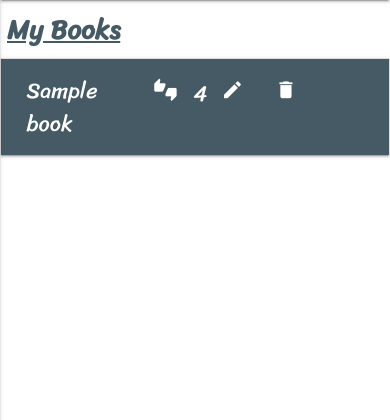
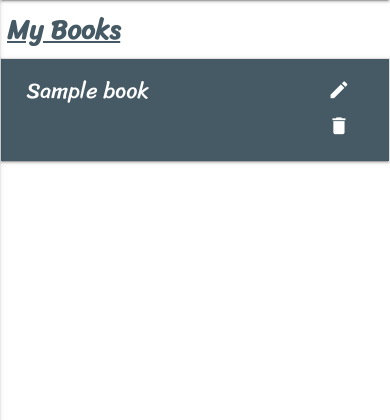
Before and after one commit to WHusssain937/Milestone-Project-3, a Flask app: page / in a window 390 px wide. Shown: the part 230-650 px from the top of the page. Run offline with Flask 2, Linux system fonts and the light colour scheme; a database or web service that is not in the repository returns one stand-in record (values such as "Sample title"); some libraries are stand-ins or nearby versions; some web fonts are replaced.

Commit message:
collapsible now responsive

```diff
--- a/static/css/style.css
+++ b/static/css/style.css
@@ -99,34 +99,24 @@
   background-color: #455a64;
 }
 
-.function-icon {
+.rate {
+    padding-top: 5px;
+    margin-left: 1rem;
+}
+
+.edit-icon {
   color: #fff;
   padding-top: 5px;
-  margin-left: 2.5rem;
 }
 
-@media (max-width: 576px) {
-  .function-icon {
-    margin-left: 0.4rem;
-  }
+.delete-icon {
+  color: #fff;
+  padding-top: 5px;
 }
 
-.function-to-buy-icon {
+.link-icon {
   color: #fff;
   padding-top: 5px;
-  margin-left: 2.5rem;
-}
-
-@media (max-width: 576px) {
-  .function-to-buy-icon {
-    margin-left: 0.6rem;
-  }
-}
-
-@media (max-width: 320px) {
-  .function-to-buy-icon {
-    margin-left: 0.2rem;
-  }
 }
 
 /*--------------------------------------------Add Books/Purchase/Edit Forms*/
--- a/templates/my-books.html
+++ b/templates/my-books.html
@@ -1,4 +1,5 @@
 {% extends 'base.html' %} {% block content %}
+
 <h4 class="page-heading">My Books</h4>
 {% for book in books %}
 <div class="container-fluid">
@@ -6,17 +7,17 @@
 		<ul class="collapsible">
 			<li>
 				<div class="collapsible-header">
-					<div class="col s4 m6 l8">
+					<div class="col s10 m9 l10">
 						<i class="material-icons hide-on-small-only">local_library</i>
 						<strong>{{book.book_title}}</strong>
+                        <span class="tooltipped hide-on-med-and-down" data-position="top"
+										data-tooltip="Rating""><i class="material-icons rate">thumbs_up_down</i>{{book.rating}}</span>
 					</div>
-					<div class="col s8 m6 l4">
-						<span class="tooltipped" data-position="top"
-										data-tooltip="Rating""><i class="material-icons function-icon">thumbs_up_down</i>{{book.rating}}</span>
+					<div class="col s2 m3 l2">
 						<a href="{{url_for('edit_book', book_id=book._id)}}" class="tooltipped" data-position="top"
-							data-tooltip="Edit"><i class="material-icons icons function-icon">create</i></a>
+							data-tooltip="Edit"><i class="material-icons icons edit-icon">create</i></a>
 						<a href="{{url_for('delete_book', book_id=book._id)}}" class="tooltipped" data-position="top"
-							data-tooltip="Delete"><i class="material-icons function-icon">delete</i></a>
+							data-tooltip="Delete"><i class="material-icons delete-icon">delete</i></a>
 					</div>
 				</div>
 				<div class="collapsible-body">
```
Also changed, not shown: templates/books-to-purchase.html (+5 -5 lines).
